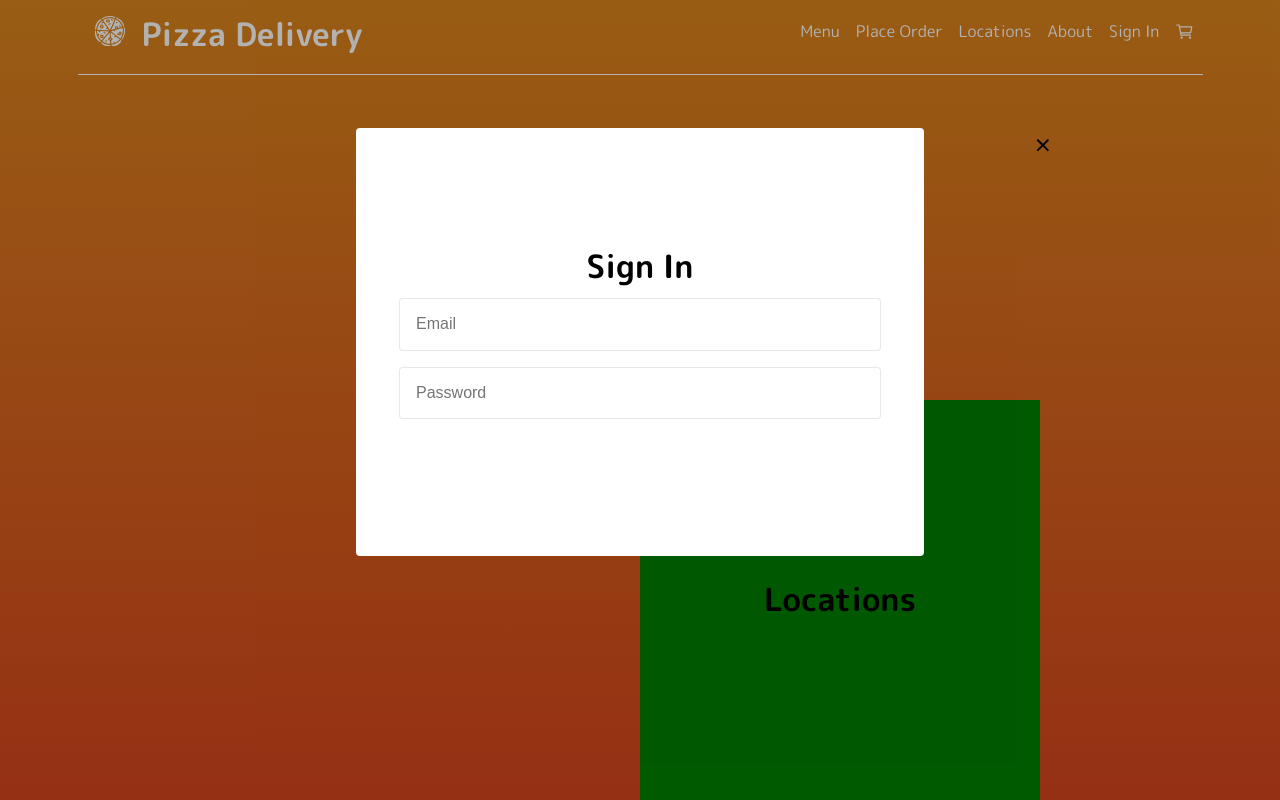
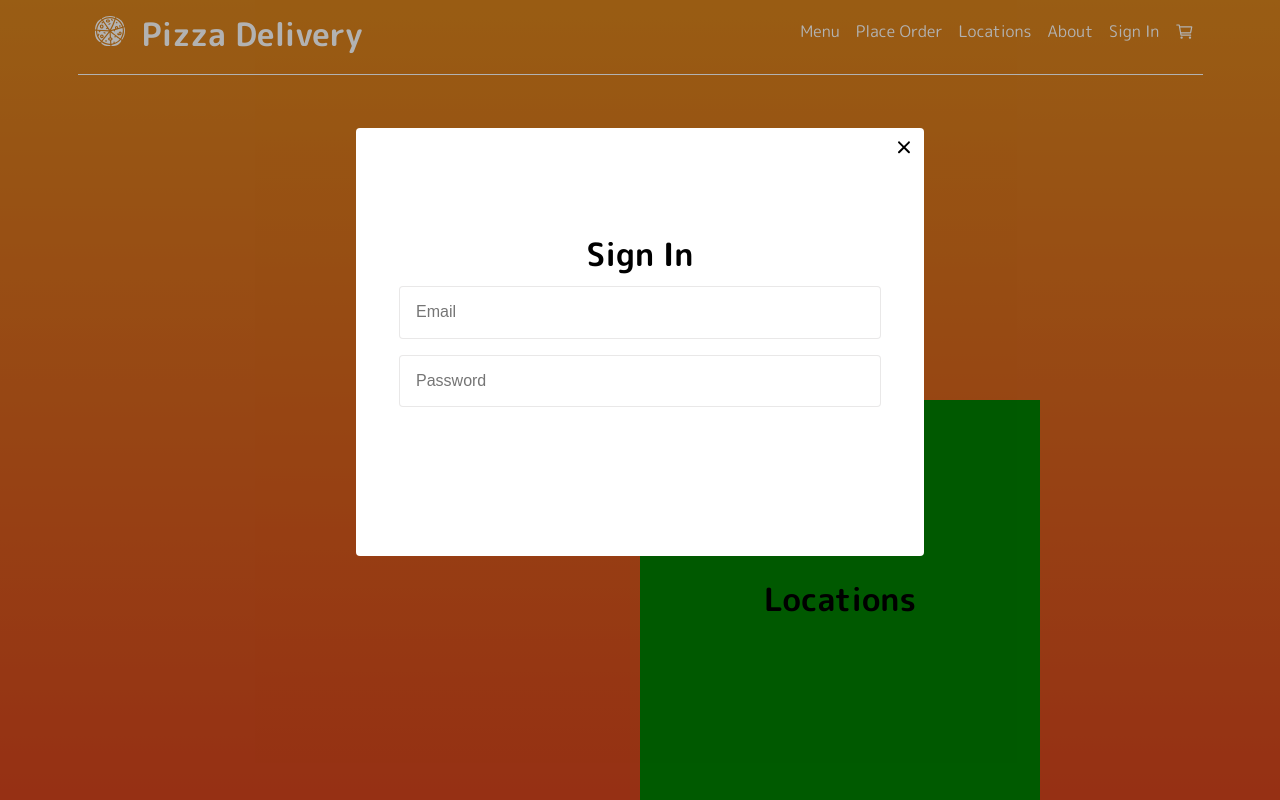
Before and after one commit to garrettxV/reactFoodWebsite, a React (Create React App) app: page /locations in a window 1280 px wide. Both pictures are taken after a click on the link "Sign In". Built offline with nearby package versions, Linux system fonts and the light colour scheme.

Commit message:
updated SignUpLogin components, fixed positioning issues.

```diff
--- a/src/components/SignUpLogin/SignUpLogin.css
+++ b/src/components/SignUpLogin/SignUpLogin.css
@@ -31,14 +31,24 @@
 
 .contact__card {
 	display: flex;
-	justify-content: center;
+	/* justify-content: center; */
 	align-items: center;
 	flex-direction: column;
 	width: 567.98px;
 	height: 428.42px;
 	border-radius: 4px;
-	padding: 2.5rem;
+	/* padding: 2.5rem; */
 	background-color: white;
+}
+
+.contact__card-close-container {
+	display: flex;
+	width: 100%;
+	padding-top: 5px;
+}
+
+.contact__spacer {
+	flex: 1;
 }
 
 .contact__card-close {
@@ -46,10 +56,8 @@
 	border: none;
 	font-size: 2rem;
 	transform: rotate(45deg);
-	position: absolute;
-	top: 0;
-	left: 64rem;
 	cursor: pointer;
+	padding-right: 8px;
 }
 
 .contact__card-close:focus {
@@ -57,7 +65,8 @@
 }
 
 .contact__card h2 {
-	padding-bottom: 14px;
+	padding: 4rem 0 14px 0;
+	padding-top: 4rem;
 	font-size: 2rem;
 	color: #000;
 }
--- a/src/components/SignUpLogin/SignUpLogin.js
+++ b/src/components/SignUpLogin/SignUpLogin.js
@@ -1,16 +1,27 @@
 import './SignUpLogin.css';
-import { IoIosAdd } from "react-icons/io";
+import { IoIosAdd } from 'react-icons/io';
 
-const SignUpLogin = props => {
+const SignUpLogin = (props) => {
 	return (
 		<div className="contact__card-backdrop">
 			<div className="contact__card-container">
 				<div className="contact__card">
-				<button className="contact__card-close" onClick={props.contactHandler}><IoIosAdd /></button>
+					<div className="contact__card-close-container">
+						<div className="contact__spacer" />
+						<button className="contact__card-close" onClick={props.contactHandler}>
+							<IoIosAdd />
+						</button>
+					</div>
 					<h2 className="contact-card_greeting"> Sign In</h2>
 					<div className="form__container">
 						<form className="contact-card_form" action="">
-						<input type="email" name="name" id="Name" placeholder="Email" className="contact-card_input" />
+							<input
+								type="email"
+								name="name"
+								id="Name"
+								placeholder="Email"
+								className="contact-card_input"
+							/>
 							<input
 								type="password"
 								name="email"
```
Lines whose indentation alone changed are shown as unchanged.
